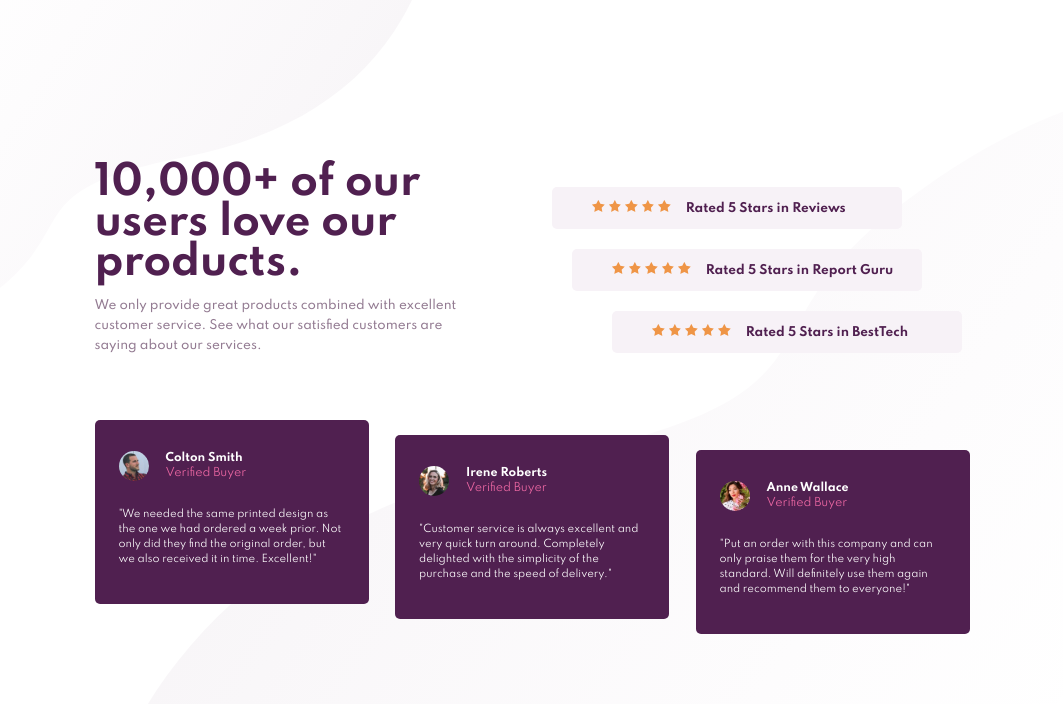
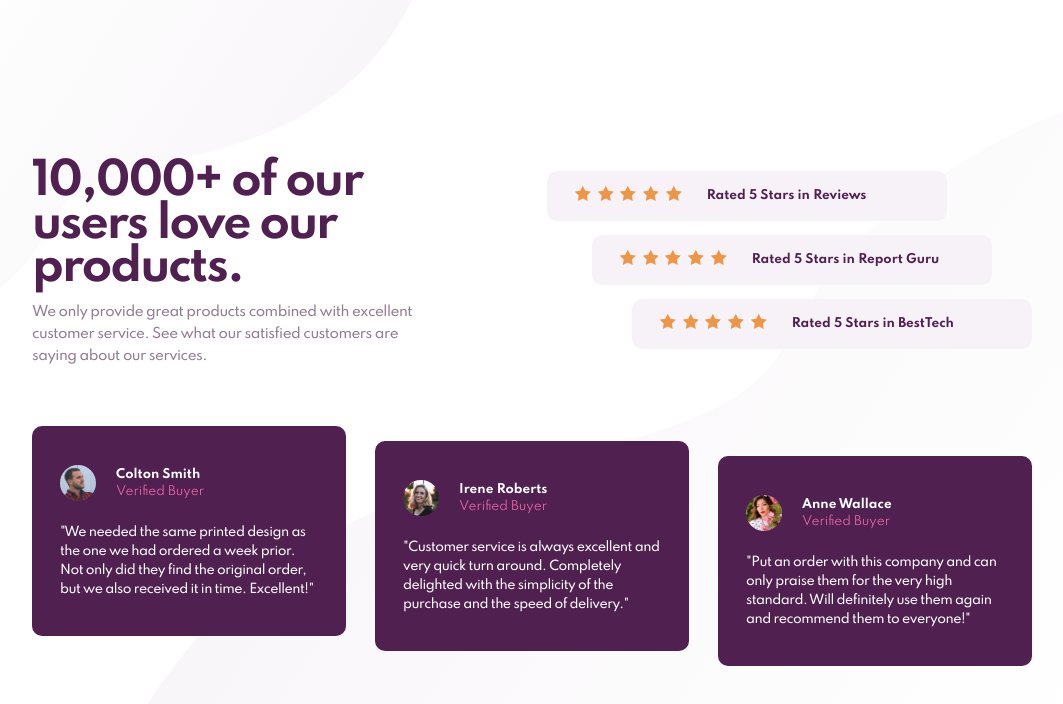
Before and after one commit to vicru5/FMsocialProff, a plain HTML site: page index.html in a window 1280 px wide. Shown: the top 704 px of the page, without its empty margins (108-1171 px from the left). Drawn offline with Linux system fonts and the light colour scheme.

Commit message:
Resizing finished

```diff
--- a/style.css
+++ b/style.css
@@ -57,8 +57,8 @@ main .container{
 	display: grid;
 	grid-template-columns: 1fr 1fr;
 	grid-template-rows: 45% 55%;
-	width: 875px;
-	height: 474px;
+	width: 1000px;
+	height: 510px;
 }
 
 /*
@@ -68,26 +68,31 @@ main .container{
 
 */
 
-
+.container .text{
+	padding-top: 15px;
+}
 
 .container .text h1{
-	width: 341px;
+	width: 365px;
 	font-family: 'Spartan';
 	font-weight: 700;
 	text-align: left;
-	font-size: 40px;
+	letter-spacing: -2px;
+	font-size: 44px;
 	color: var(--dark-magenta);
-	line-height: 40px;
+	line-height: 43px;
 }
 
 .container .text p{
-	width: 370px;
+	width: 400px;
+	height: 62px;
 	font-family: 'Spartan';
 	font-weight: 500;
-	margin-top: 3%;
+	margin-top: 12px;
+	letter-spacing: -0.5px;
 	color: var(--gray-magenta);
-	line-height: 20px;
-	font-size: 12px;
+	line-height: 22px;
+	font-size: 13.5px;
 }
 
 .container .stars{
@@ -95,17 +100,19 @@ main .container{
 	flex-direction: column;
 	justify-content: center;
 	align-items: flex-start;
+	padding: 15px;
 }
 
 .stars .star{
 	display: flex;
-	margin: 10px 0px;
-	width: 350px;
-	height: 42px;
-	padding: 2px 20px;
-	border-radius: 5px;
+	width: 400px;
+	height: 50px;
+	margin: 7px 0px;
+	padding: 2px 25px;
+	border-radius: 10px;
 	flex-flow: row wrap;
 	align-items: center;
+	justify-content: flex-start;
 	background-color: var(--light-magenta);
 }
 
@@ -114,12 +121,12 @@ main .container{
 }
 
 .stars .star .rate img{
-	height: 12px;
+	margin-left:3px;
+	height: 15px;
 }
 
 .stars .star p{
-	padding-top: 3px;
-	margin-left: 10px;
+	margin-left: 0px;
 	font-size: 12px;
 	font-family: 'Spartan';
 	font-weight: 700;
@@ -127,19 +134,14 @@ main .container{
 	line-height:12px;
 }
 
-.stars div:nth-child(1){
-	position: relative;
-	left: 20px;
-}
-
 .stars div:nth-child(2){
 	position: relative;
-	left: 40px;
+	left: 45px;
 }
 
 .stars div:nth-child(3){
 	position: relative;
-	left: 80px;
+	left: 85px;
 }
 
 .container .coments{
@@ -148,15 +150,15 @@ main .container{
 	flex-flow: row wrap;
 	justify-content: space-between;
 	align-items: center;
-	padding-top: 40px;
+	padding-top: 62px;
 }
 
 .coments .coment{
-	width: 274px;
-	height: 184px;
-	padding: 45px 24px 36px 24px;
+	width: 314px;
+	height: 210px;
+	padding: 54px 28px;
 	background-color: var(--dark-magenta);
-	border-radius: 5px;
+	border-radius: 10px;
 }
 
 .coment .profile{
@@ -168,16 +170,17 @@ main .container{
 
 .profile  img{
 	border-radius: 50%;
-	width: 30px;
-	height: 30%;
+	width: 36px;
+	height: 36%;
 }
 
 .profile .photoText{
-	margin-left: 17px;
+	margin-left: 20px;
 }
 
 .profile .photoText p{
-	font-size: 11px;
+	font-size: 12px;
+	line-height: 15px;
 	font-family: 'Spartan';
 	font-weight: 700;
 	margin: 2px 0px;
@@ -191,14 +194,15 @@ main .container{
 
 .coment .comText{
 	font-family: 'Spartan';
-	font-weight: 400;
+	font-weight: 500;
 	color: white;
-	margin-top: 10px;
+	margin-top: 7px;
 }
 
 .coment .comText p{
-	font-size: 10px;
-	line-height: 15px;
+	font-size: 12.5px;
+	letter-spacing: -0.5px;
+	line-height: 19px;
 }
 
 .coments div:nth-child(1){
```
